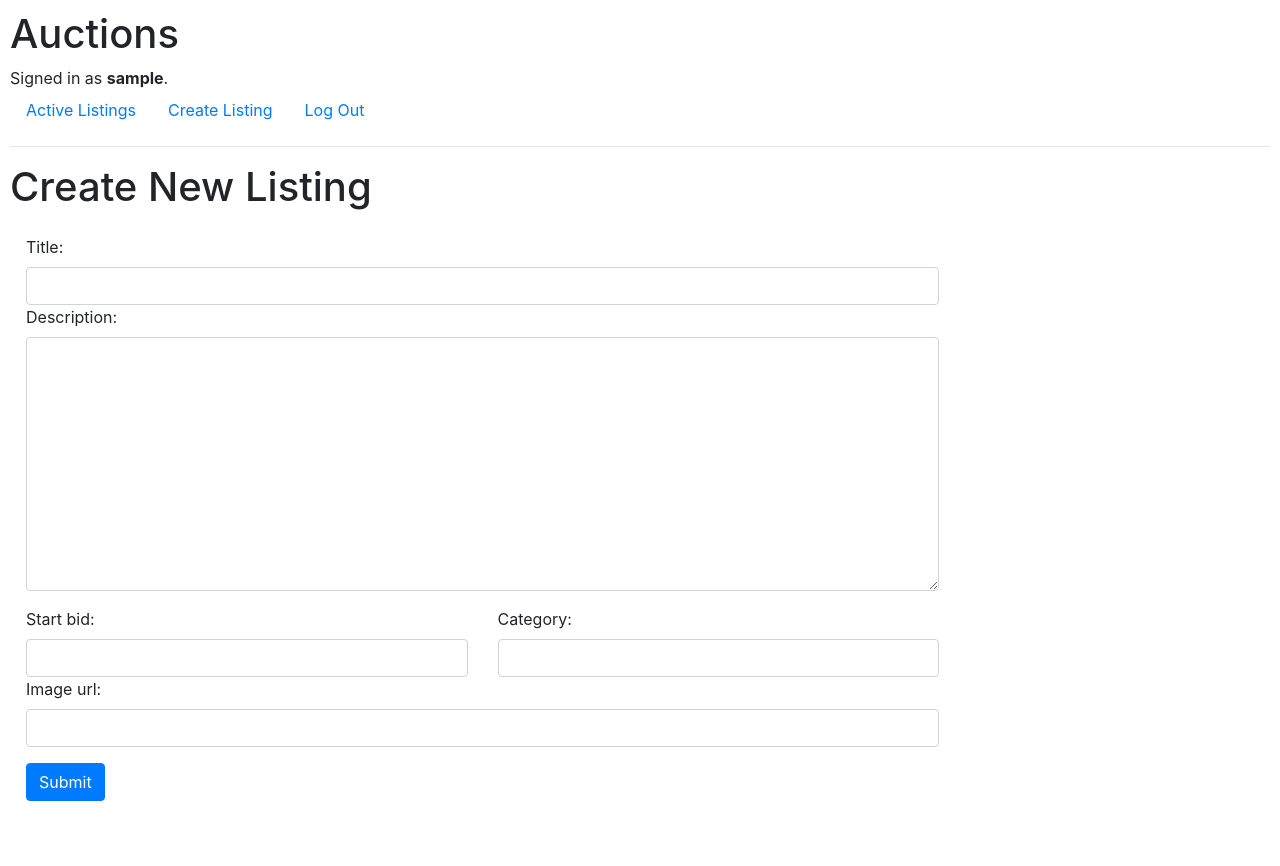
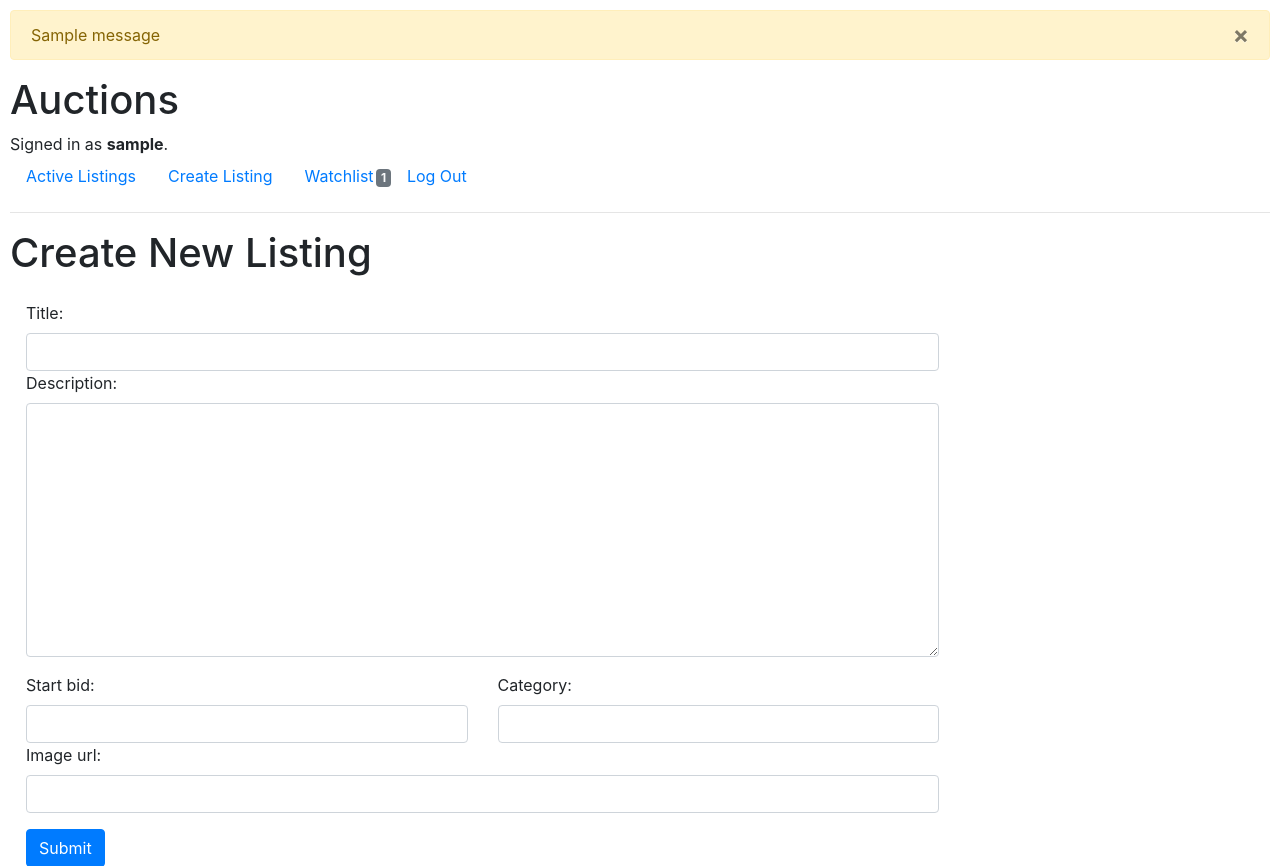
Before and after one commit to bakiba/cs50w, a Django app: page /create in a window 1280 px wide. Shown: the top 866 px of the page. Before the commit the page ends 801 px from the top, so only its background shows below. Run offline with Django 3.2, Linux system fonts and the light colour scheme; a user stored in the database is signed in; tables that the repository leaves empty hold one stand-in row (values such as "Sample post"); one stand-in notice (Sample message) is shown; some libraries are stand-ins or nearby versions.

Commit message:
Implemented watchlist

```diff
--- a/auctions/admin.py
+++ b/auctions/admin.py
@@ -1,7 +1,8 @@
 from django.contrib import admin
-from .models import Listing, Bid, Comment
+from .models import Listing, Bid, Comment, Watchlist
 
 # Register your models here.
 admin.site.register(Listing)
 admin.site.register(Bid)
 admin.site.register(Comment)
+admin.site.register(Watchlist)
--- a/auctions/models.py
+++ b/auctions/models.py
@@ -21,6 +21,10 @@ class Listing(models.Model):
 class Watchlist(models.Model):
     listing = models.ForeignKey(Listing, on_delete=CASCADE)
     user = models.ForeignKey(User, on_delete=CASCADE, related_name="mywatch")
+    class Meta:
+        constraints = [
+            models.UniqueConstraint(fields=['listing', 'user'], name='unique item in watchlist')
+        ]
 
 class Bid(models.Model):
     listing = models.ForeignKey(Listing, on_delete=CASCADE, related_name="bids")
--- a/auctions/templates/auctions/create_listing.html
+++ b/auctions/templates/auctions/create_listing.html
@@ -5,9 +5,7 @@
 {% endblock %}
 
 {% block body %}
-{% if message %}
-        <div>{{ message }}</div>
-{% endif %}
+
     <h1> Create New Listing</h1>
     <div class="container w-75 p-3 ml-0">
     <form method="POST">
--- a/auctions/templates/auctions/layout.html
+++ b/auctions/templates/auctions/layout.html
@@ -1,4 +1,5 @@
 {% load static %}
+{% load auction_filters %}
 
 <!DOCTYPE html>
 <html lang="en">
@@ -8,13 +9,15 @@
         <link href="{% static 'auctions/styles.css' %}" rel="stylesheet">
     </head>
     <body>
-        {% if message %}
+        {% if messages %}
+        {% for message in messages %}
         <div class="alert alert-warning alert-dismissable fade show" role="alert">
             {{ message }}
             <button type="button" class="close" data-dismiss="alert" aria-label="Close">
                 <span aria-hidden="true">&times;</span>
             </button>
         </div>
+        {% endfor %}
         {% endif %}
         <h1>Auctions</h1>
         <div>
@@ -31,6 +34,14 @@
             {% if user.is_authenticated %}
                 <li class="nav-item">
                     <a class="nav-link" href="{% url 'create' %}">Create Listing</a>
+                </li>
+                <li class="nav-item">
+                    {% if user.id|watch_count %}
+                        <a class="nav-link" href="{% url 'watchlist' %}" style="display: inline-block;margin-right: -18px;">Watchlist</a>
+                        <span class="badge bg-secondary text-light">{{user.id|watch_count }}</span>
+                    {% else %}
+                    <a class="nav-link" href="{% url 'watchlist' %}">Watchlist</a>
+                    {% endif %}
                 </li>
                 <li class="nav-item">
                     <a class="nav-link" href="{% url 'logout' %}">Log Out</a>
--- a/auctions/templatetags/auction_filters.py
+++ b/auctions/templatetags/auction_filters.py
@@ -1,6 +1,9 @@
 from django import template
+from django.core.validators import URLValidator
+from django.core.exceptions import ValidationError
+
 register = template.Library()
-from ..models import User, Listing, Bid, Comment
+from ..models import User, Listing, Bid, Comment, Watchlist
 
 @register.filter
 def price(value):
@@ -19,3 +22,29 @@ def bid_count(value):
     listing = Listing.objects.get(pk=value)
     bids = listing.bids.all()
     return bids.values().count()
+
+@register.filter
+def watch_count(value):
+    #print("listing id:", value)
+    return Listing.objects.filter(active=True, watchlist__user=value).count()
+
+@register.simple_tag
+def is_watched(listing_id, user_id):
+    #print("listing id:", listing_id)
+    l = Listing.objects.get(pk=listing_id)
+    u = User.objects.get(pk=user_id)
+    return Watchlist.objects.filter(listing=l, user=u).exists()
+
+@register.filter
+def valid_url(to_validate):
+    validator = URLValidator()
+    try:
+        validator(to_validate)
+        # url is valid here
+        # do something, such as:
+        return True
+    except ValidationError as exception:
+        # URL is NOT valid here.
+        # handle exception..
+        #print(exception)
+        return False
--- a/auctions/urls.py
+++ b/auctions/urls.py
@@ -6,7 +6,9 @@ urlpatterns = [
     path("", views.index, name="index"),
     path("create", views.create_listing_view, name="create"),
     path("listing/<int:listing_id>", views.listing_view, name="listing"),
+    path("listing/<int:listing_id>/<str:action>", views.watchlist_action, name="watchlist_action"),
     path("user/<int:user_id>", views.user_listing_view, name="userlistings"),
+    path("watchlist", views.watchlist_view, name="watchlist"),
     path("login", views.login_view, name="login"),
     path("logout", views.logout_view, name="logout"),
     path("register", views.register, name="register")
--- a/auctions/views.py
+++ b/auctions/views.py
@@ -4,9 +4,10 @@ from django.http import HttpResponse, HttpResponseRedirect
 from django.shortcuts import render
 from django.urls import reverse
 from django.contrib.auth.decorators import login_required
-from django.shortcuts import get_object_or_404, render
+from django.shortcuts import get_object_or_404, render, redirect
+from django.contrib import messages
 
-from .models import User, Listing, Bid, Comment
+from .models import User, Listing, Bid, Comment, Watchlist
 from .forms import ListingForm
 
 from django import template
@@ -122,3 +123,36 @@ def user_listing_view(request, user_id):
         "listings" : q,
 
     })
+@login_required(login_url='login')
+def watchlist_action(request, listing_id, action):
+    if action == "add":
+        l = get_object_or_404(Listing, pk=listing_id)
+        try:
+            q = Watchlist.objects.create(listing=l, user=request.user)
+            q.save()
+            messages.success(request, 'Listing added to watchlist.')
+            return redirect(request.META['HTTP_REFERER'])
+        except IntegrityError:
+            messages.error(request, 'Listing already in watchlist.')
+            return redirect(request.META['HTTP_REFERER'])
+    elif action == "remove":
+        #print("action remove")
+        l = get_object_or_404(Listing, pk=listing_id)
+        try:
+            q = Watchlist.objects.get(listing=l, user=request.user)
+            q.delete()
+            messages.success(request, 'Listing removed from watchlist.')
+            return redirect(request.META['HTTP_REFERER'])
+        except IntegrityError:
+            messages.error(request, 'Listing not in watchlist.')
+            return redirect(request.META['HTTP_REFERER'])
+    else:
+        messages.error(request, 'Unknown action.')
+        return redirect(request.META['HTTP_REFERER'])
+
+@login_required(login_url='login')
+def watchlist_view(request):
+    listings = Listing.objects.filter(active=True, watchlist__user=request.user).order_by("created")
+    return render(request, "auctions/index.html", {
+        "listings" : listings,
+    })
```
Also changed, not shown: auctions/templates/auctions/index.html (+14 -2 lines), auctions/templates/auctions/view_listing.html (+5 -4 lines), auctions/migrations/0004_auto_20210228_2153.py (added).
